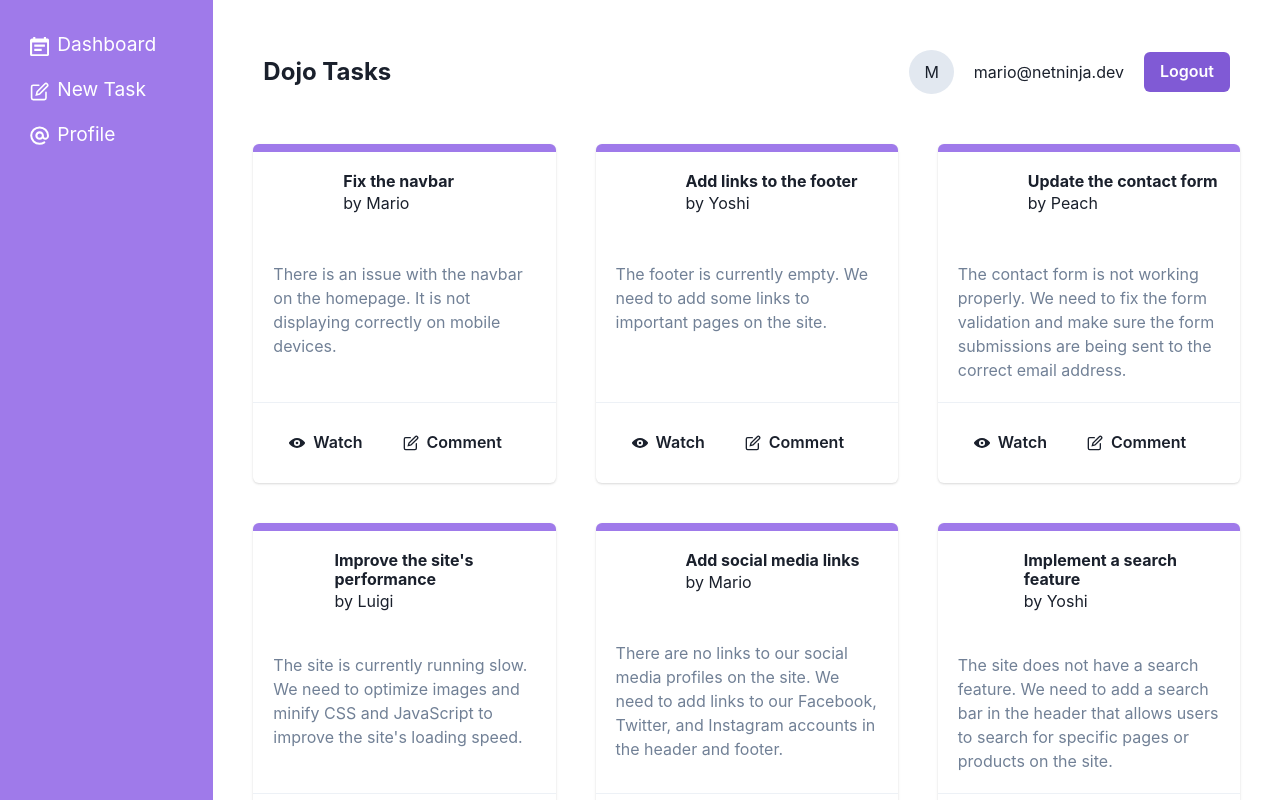
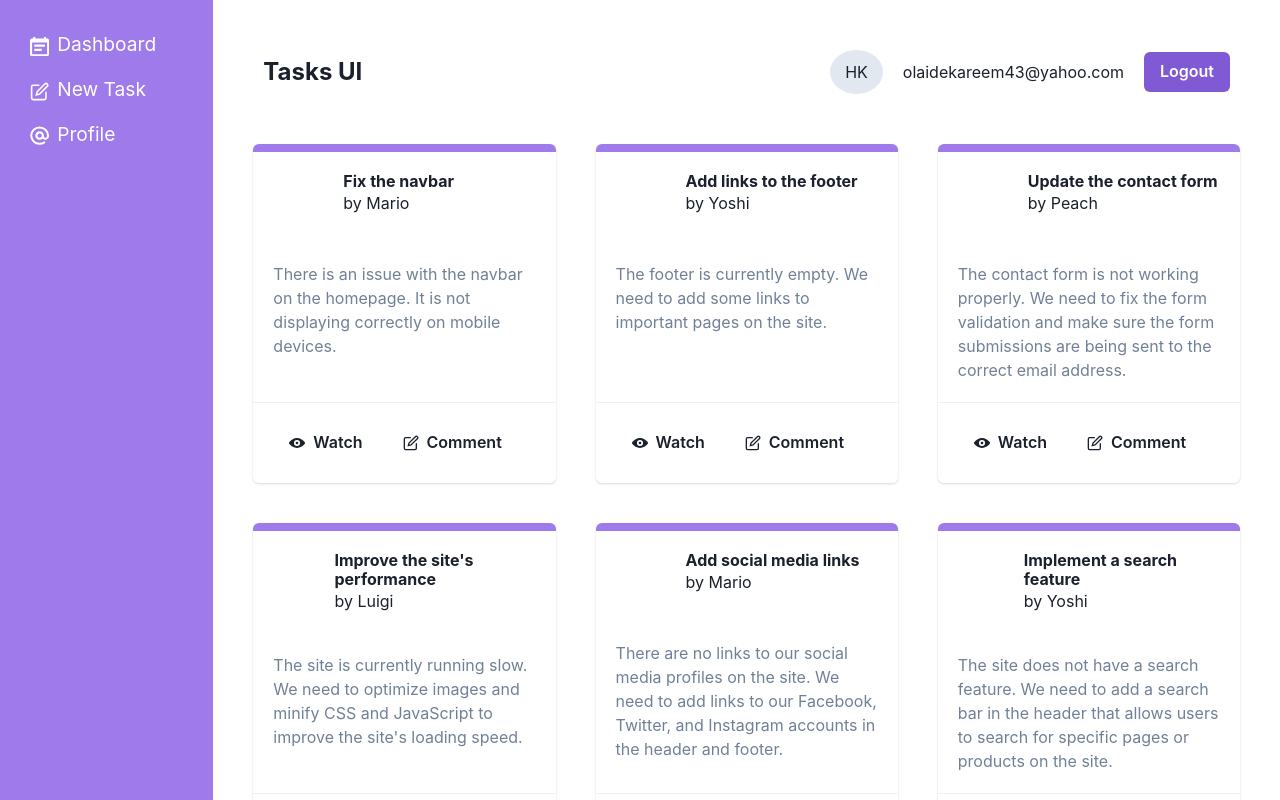
Before and after one commit to olaide-hok/Task-Manager-UI, a React (Create React App) app: page / in a window 1280 px wide. Shown: the top 800 px of the page. Built offline with nearby package versions, Linux system fonts and the light colour scheme; data requests are answered from the project's data file.

Commit message:
Change Text values

```diff
--- a/src/components/Navbar.tsx
+++ b/src/components/Navbar.tsx
@@ -13,14 +13,14 @@ const Navbar = () => {
   return (
     <Flex as="nav" p="10px" mb="40px" alignItems="center">
       <Heading as="h1" fontSize="1.5em">
-        Dojo Tasks
+        Tasks UI
       </Heading>
       <Spacer />
       <HStack spacing="20px">
         <Box bg="gray.200" p="10px 15px" borderRadius="50%">
-          M
+          HK
         </Box>
-        <Text>mario@netninja.dev</Text>
+        <Text>olaidekareem43@yahoo.com</Text>
         <Button colorScheme="purple">Logout</Button>
       </HStack>
     </Flex>
```
